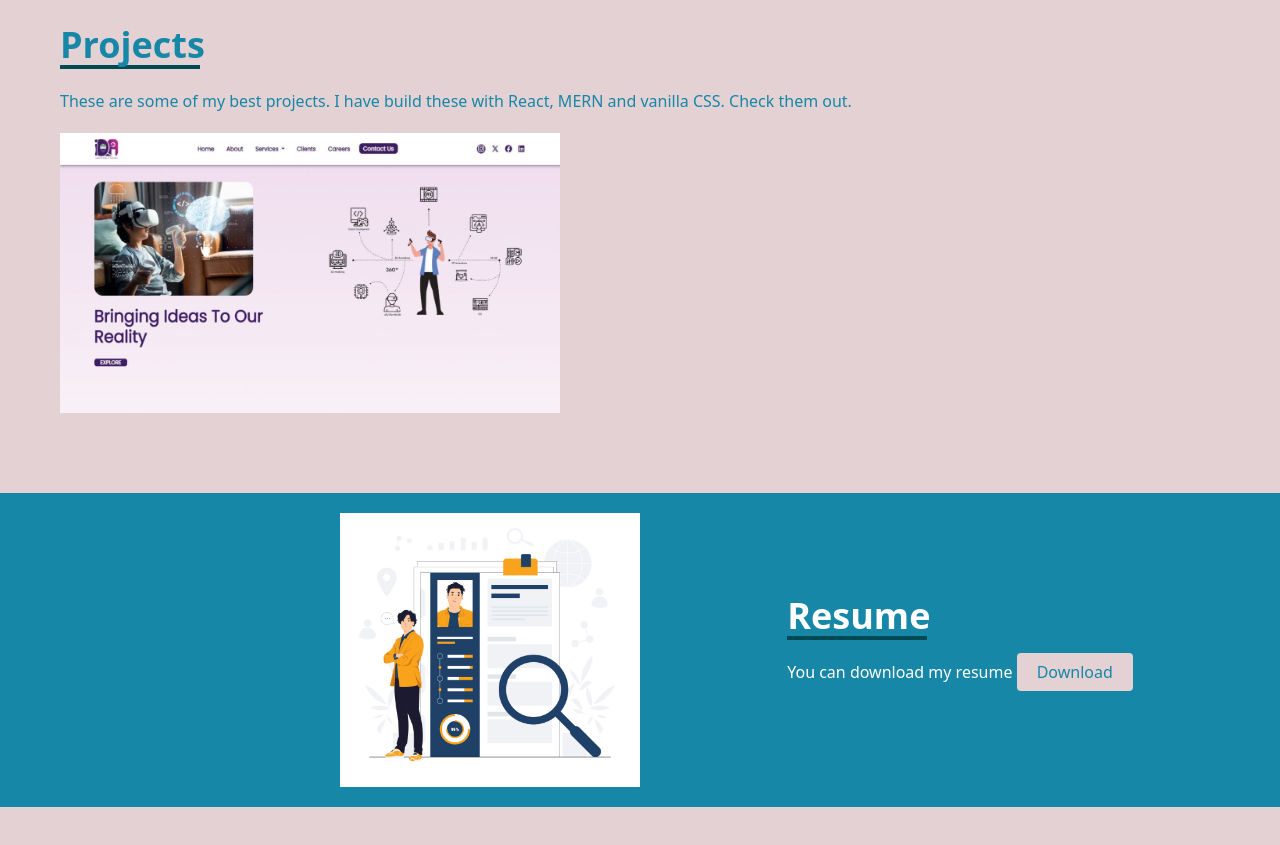
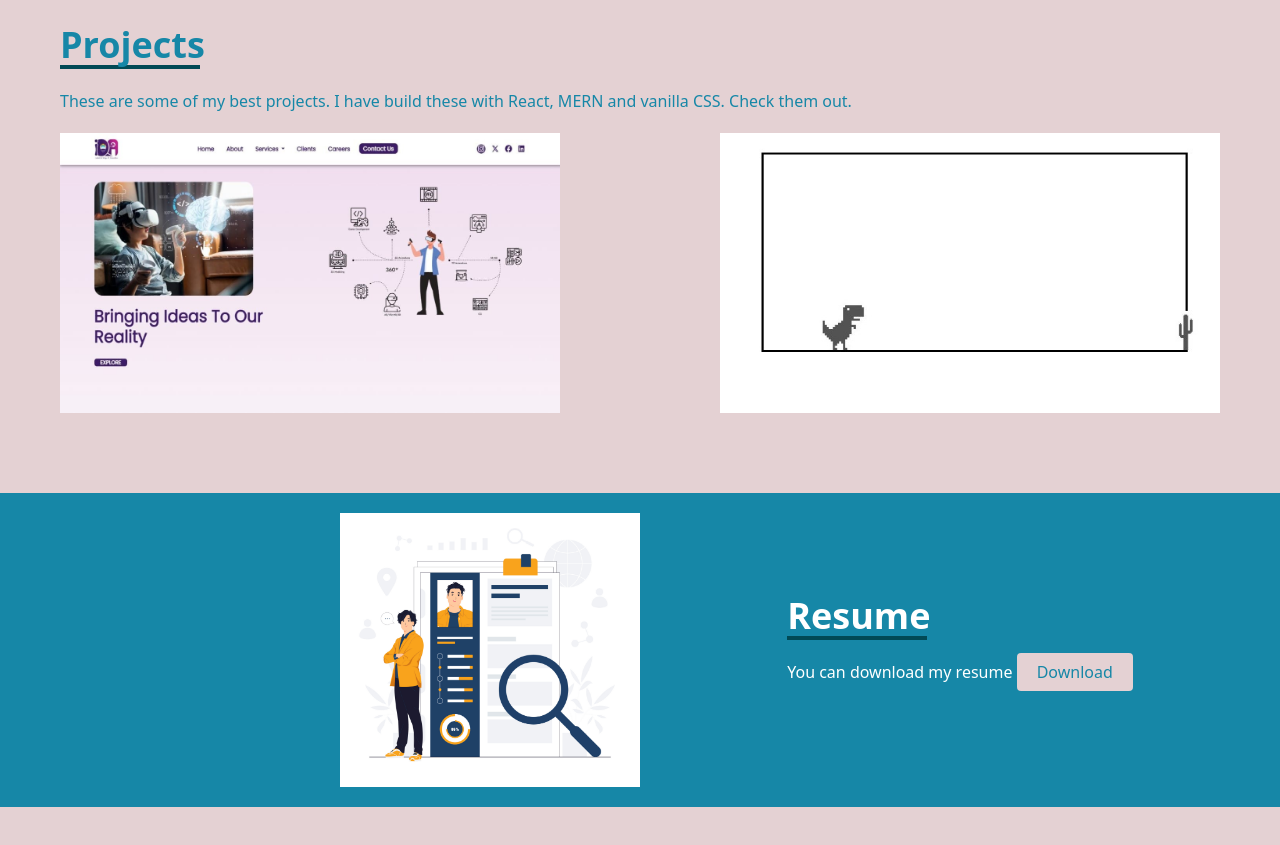
Before and after one commit to jo-ney/Portfolio, a React (Create React App) app: page / in a window 1280 px wide. Shown: the part 1160-2005 px from the top of the page. Built offline with nearby package versions, Linux system fonts and the light colour scheme.

Commit message:
sixth commit

```diff
--- a/src/components/Projects.js
+++ b/src/components/Projects.js
@@ -1,4 +1,5 @@
 import websiteImg1 from "../assets/ida.jpeg"
+import websiteImg2 from "../assets/Dino-game.jpeg"
 
 export default function projects(){
     const config = {
@@ -6,8 +7,13 @@ export default function projects(){
             {
                 image: websiteImg1,
                 description: "My website is built with HTML, CSS, JS, and Bootstrap, ensuring a responsive design that works smoothly on all devices.",
+                link: "https://jo-ney.github.io/Dino-game/"
+            },
+            {
+                image: websiteImg2,
+                description: "This Game build with HTML, CSS, JavaScript",
                 link: "https://jo-ney.github.io/IDA/"
-            },
+            }
         ]
     }
     return <section id="projects" className="flex flex-col px-5 py-20 bg-primary justify-center">
@@ -18,7 +24,7 @@ export default function projects(){
             </div>
         </div>
         <div className="w-full">
-            <div className="flex flex-col md:flex-row px-10 gap-5">
+            <div className="flex flex-col justify-between md:flex-row px-10 gap-5">
                 {config.projects.map((project)=>(
 
                         <div className="relative">
```
Also changed, not shown: src/assets/Dino-game.jpeg (added).
